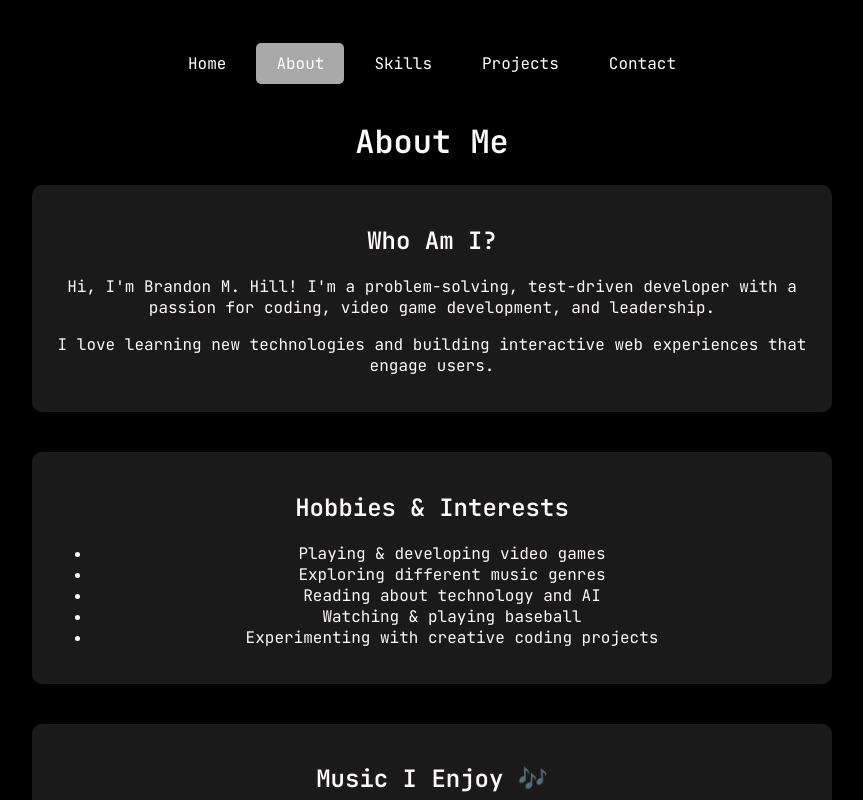
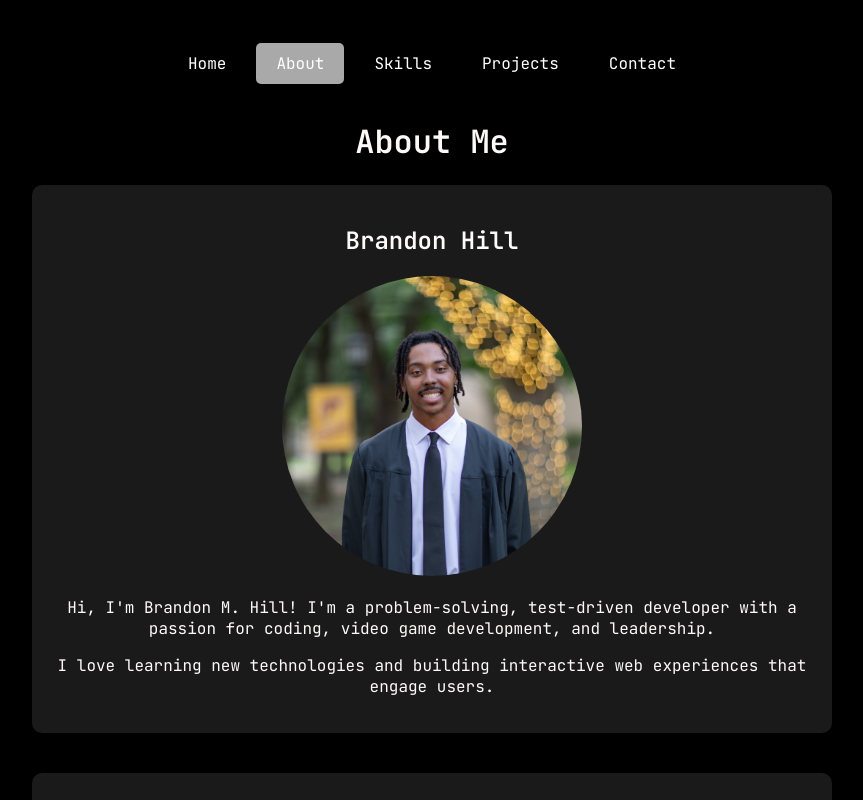
Before and after one commit to BranHill21/personal-website, a React (Create React App) app: page /about in a window 1280 px wide. Shown: the top 800 px of the page, without its empty margins (208-1071 px from the left). Built offline with nearby package versions, Linux system fonts and the light colour scheme.

Commit message:
Added headshow with styling

```diff
--- a/src/Styles/About.css
+++ b/src/Styles/About.css
@@ -93,3 +93,10 @@
     from { transform: rotate(0deg); }
     to { transform: rotate(360deg); }
   }
+
+  .headshot {
+    width: 300px;
+    height: 300px;
+    object-fit: cover;
+    border-radius: 50%;
+  }
--- a/src/components/About.js
+++ b/src/components/About.js
@@ -3,6 +3,7 @@ import Navbar from "./Navbar";
 import "../Styles/About.css";
 
 // Import images directly for Webpack to resolve them correctly
+import Bran from "../resources/BrandonHeadshot.jpg";
 import Chilombo from "../resources/Chilombo.jpg";
 import ApolloXXI from "../resources/ApolloXXI.jpg";
 import FlowerBoy from "../resources/FlowerBoy.jpg";
@@ -62,7 +63,8 @@ const About = () => {
 
       {/* Personality Section */}
       <section className="about-section">
-        <h2>Who Am I?</h2>
+        <h2>Brandon Hill</h2>
+        <img class="headshot" src={Bran}/>
         <p>
           Hi, I'm Brandon M. Hill! I'm a problem-solving, test-driven developer
           with a passion for coding, video game development, and leadership.
@@ -87,7 +89,7 @@ const About = () => {
 
       {/* Music Section */}
       <section className="about-section music-section">
-        <h2>Music I Enjoy 🎶</h2>
+        <h2>Music I Enjoy</h2>
         <div className="vinyl-container">
           <div className={`vinyl ${fade ? "fade-in" : "fade-out"}`}>
             <img
```
Also changed, not shown: src/resources/BrandonHeadshot.jpg (added).
